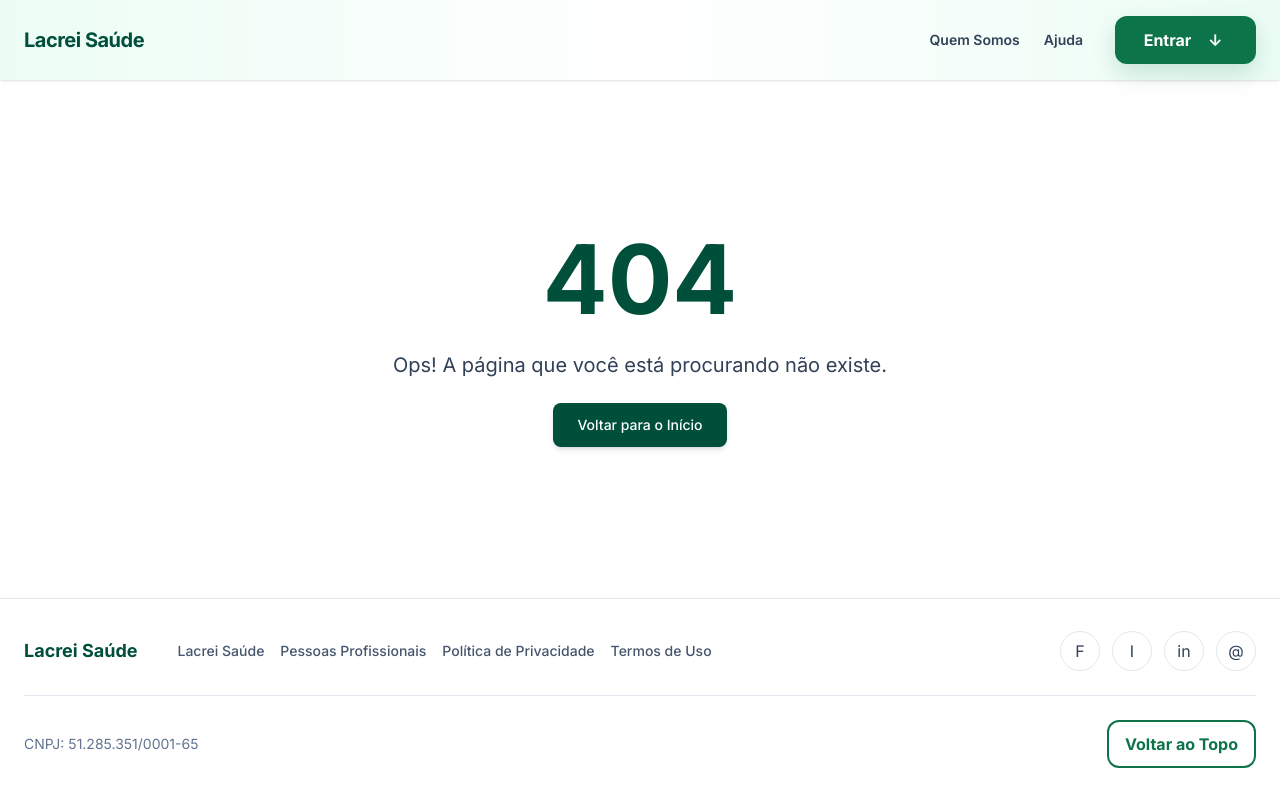
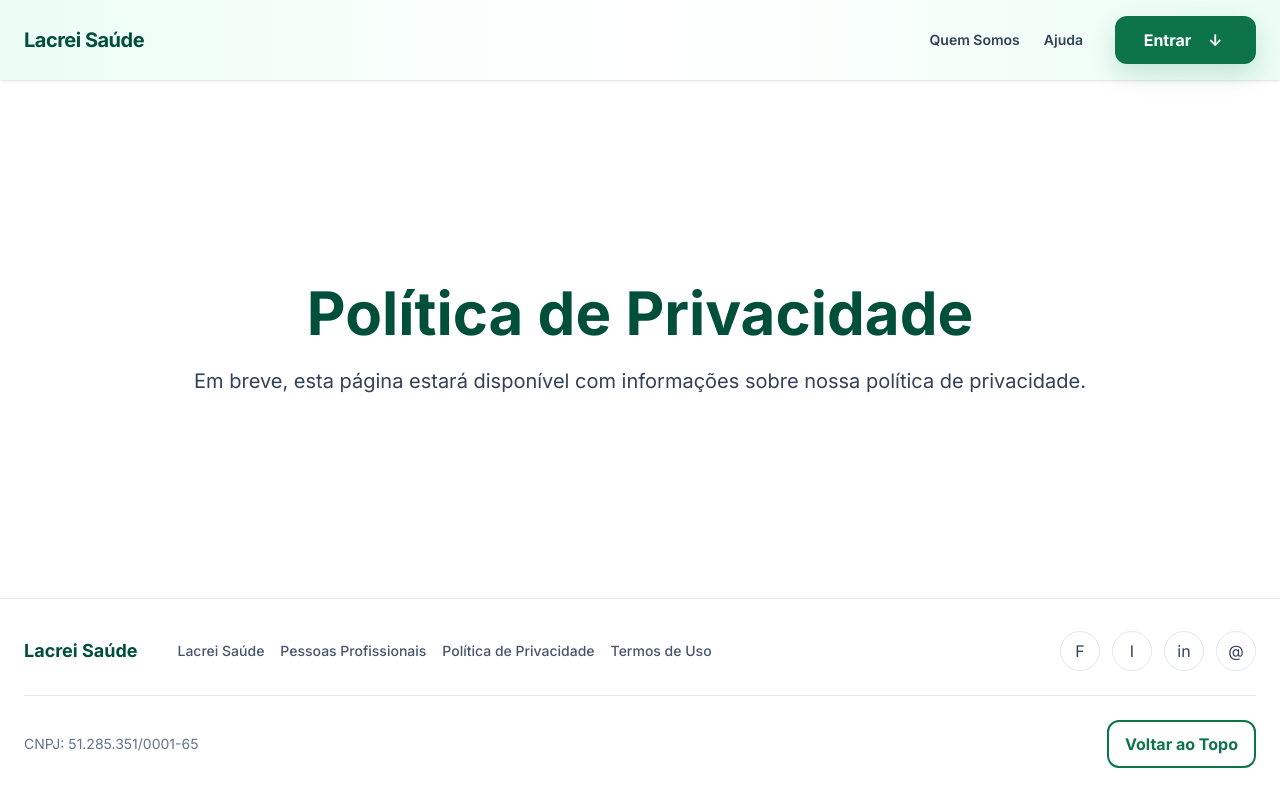
Before and after one commit to cachinguel3/lacreiSaude-DesafioTecnico, a Next.js app: page /politica-de-privacidade in a window 1280 px wide. Before the commit this address had no page. Built offline with nearby package versions, Linux system fonts and the light colour scheme.

Commit message:
paginas temporarias

```diff
--- /dev/null
+++ b/src/app/(pages)/pessoas-profissionais/page.tsx
@@ -0,0 +1,8 @@
+export default function PessoasProfissionais() {
+    return (
+        <div className="flex flex-1 flex-col items-center justify-center gap-6 p-6 text-center sm:p-16">
+            <h1 className="text-4xl font-bold text-emerald-900 sm:text-6xl">Pessoas Profissionais</h1>
+            <p className="text-lg text-slate-700 sm:text-xl">Em breve, esta página estará disponível com informações sobre as pessoas profissionais cadastradas.</p>
+        </div>
+    );
+}
--- /dev/null
+++ b/src/app/(pages)/politica-de-privacidade/page.tsx
@@ -0,0 +1,8 @@
+export default function politicaDePrivacidade() {
+    return (
+        <div className="flex flex-1 flex-col items-center justify-center gap-6 p-6 text-center sm:p-16">
+            <h1 className="text-4xl font-bold text-emerald-900 sm:text-6xl">Política de Privacidade</h1>
+            <p className="text-lg text-slate-700 sm:text-xl">Em breve, esta página estará disponível com informações sobre nossa política de privacidade.</p>
+        </div>
+    );
+}
--- /dev/null
+++ b/src/app/(pages)/termos-de-uso/page.tsx
@@ -0,0 +1,8 @@
+export default function termosDeUso() {
+    return (
+        <div className="flex flex-1 flex-col items-center justify-center gap-6 p-6 text-center sm:p-16">
+            <h1 className="text-4xl font-bold text-emerald-900 sm:text-6xl">Termos de Uso</h1>
+            <p className="text-lg text-slate-700 sm:text-xl">Em breve, esta página estará disponível com informações sobre os termos de uso do nosso serviço.</p>
+        </div>
+    );
+}
```
